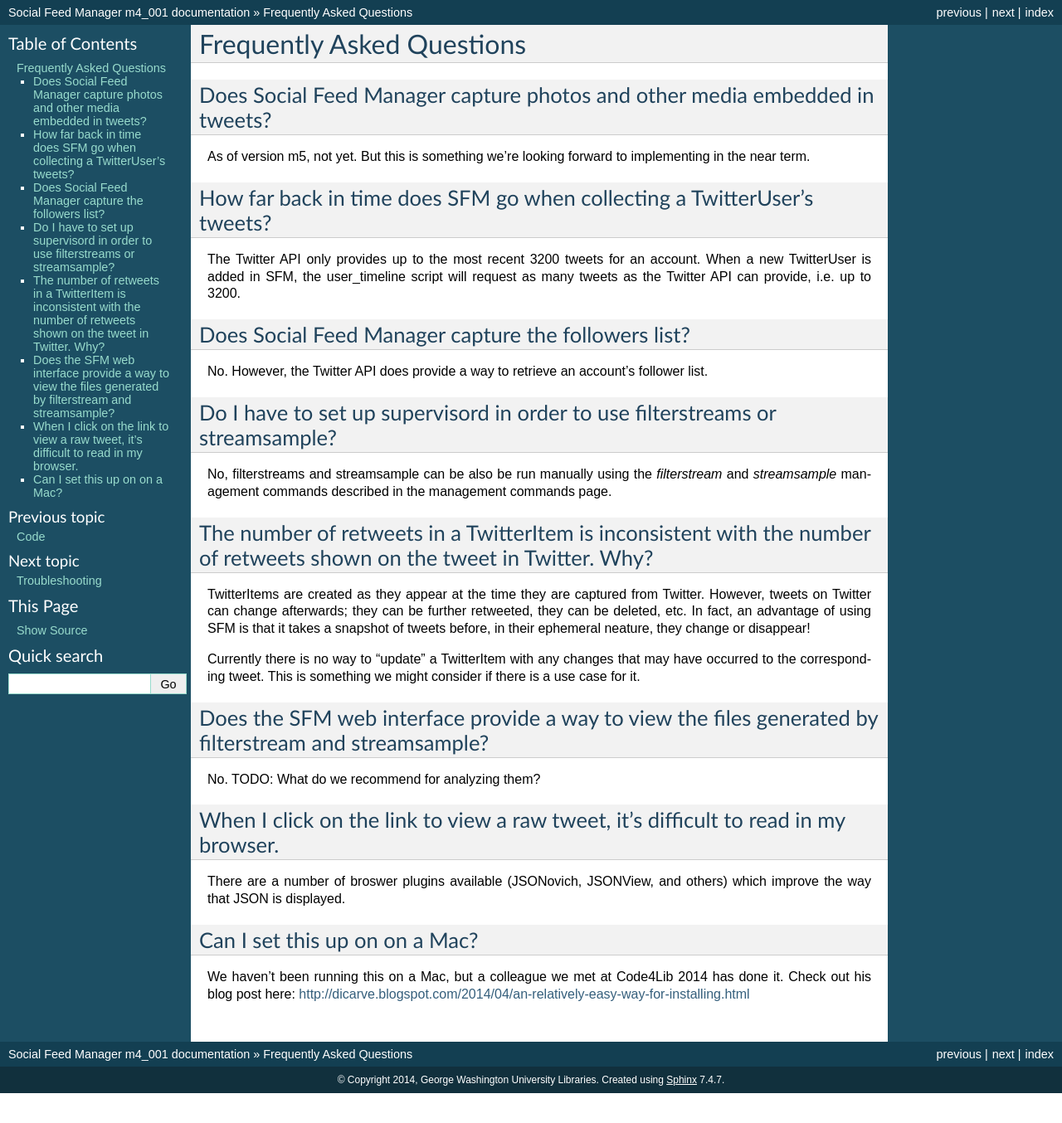
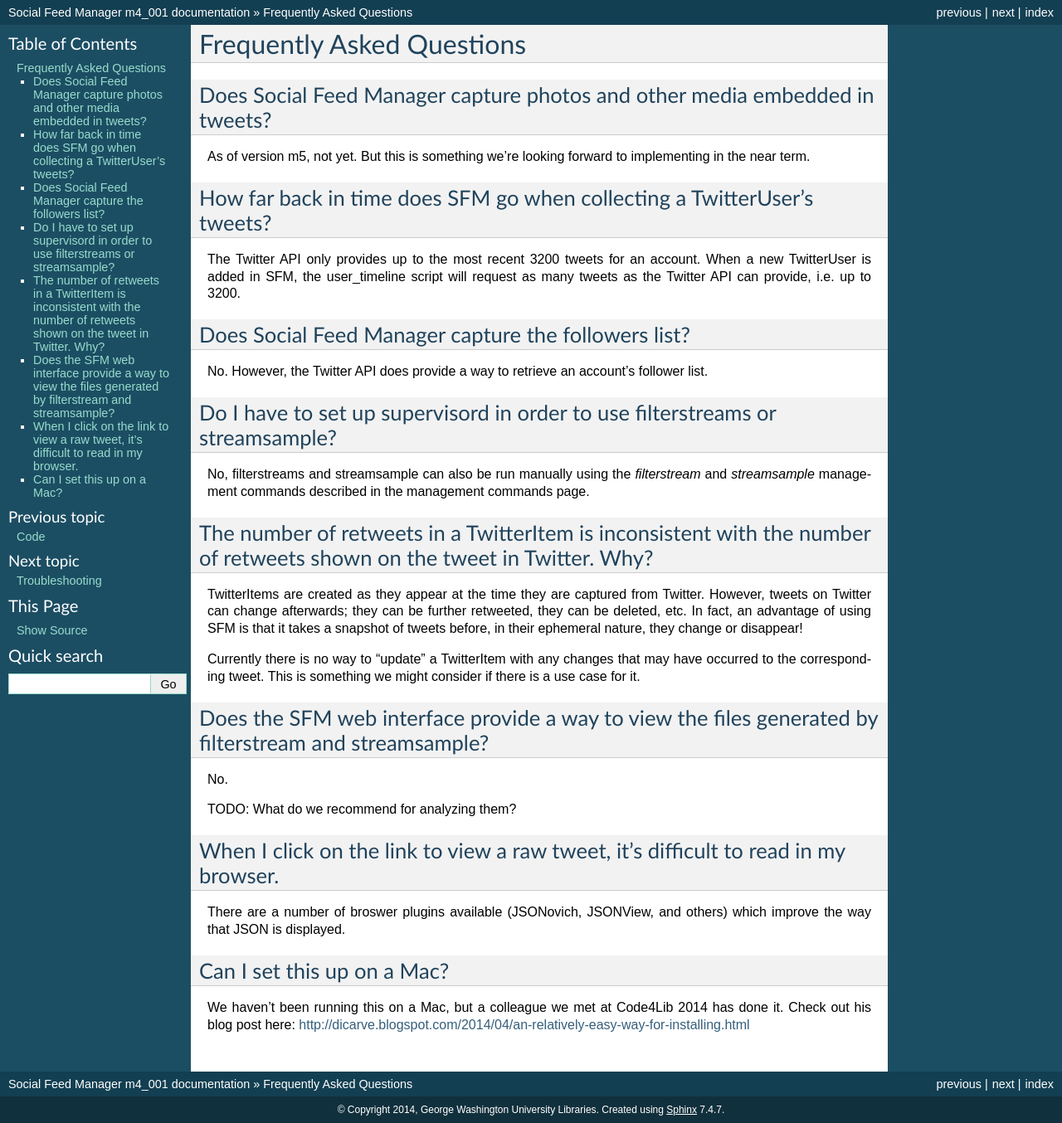
Before and after one commit to gwu-libraries/social-feed-manager, a Sphinx documentation site: the page built from docs/faq.rst, in a window 1280 px wide. Shown: the whole page at 83% size. Built offline with Sphinx 7.4.7, drawn with Linux system fonts in a browser that asks for light colours; before the commit the page ends 1318 px from its top, so only the background shows below that.

Commit message:
made changes for a few Typo

```diff
--- a/docs/faq.rst
+++ b/docs/faq.rst
@@ -28,7 +28,7 @@
 Do I have to set up supervisord in order to use filterstreams or streamsample?
 ------------------------------------------------------------------------------
 
-No, filterstreams and streamsample can be also be run manually using the
+No, filterstreams and streamsample can also be run manually using the
 *filterstream* and *streamsample* management commands described in the
 management commands page.
 
@@ -40,7 +40,7 @@
 from Twitter.  However, tweets on Twitter can change afterwards; they
 can be further retweeted, they can be deleted, etc.  In fact, an advantage
 of using SFM is that it takes a snapshot of tweets before, in their
-ephemeral neature, they change or disappear!
+ephemeral nature, they change or disappear!
 
 Currently there is no way to "update" a TwitterItem with any changes that
 may have occurred to the corresponding tweet.  This is something we might
@@ -58,7 +60,7 @@
 others) which improve the way that JSON is displayed.
 
 
-Can I set this up on on a Mac?
+Can I set this up on a Mac?
 ------------------------------
 
 We haven't been running this on a Mac, but a colleague we met at Code4Lib 2014
```
Also changed, not shown: other parts of docs/faq.rst (+3 -1 lines).
